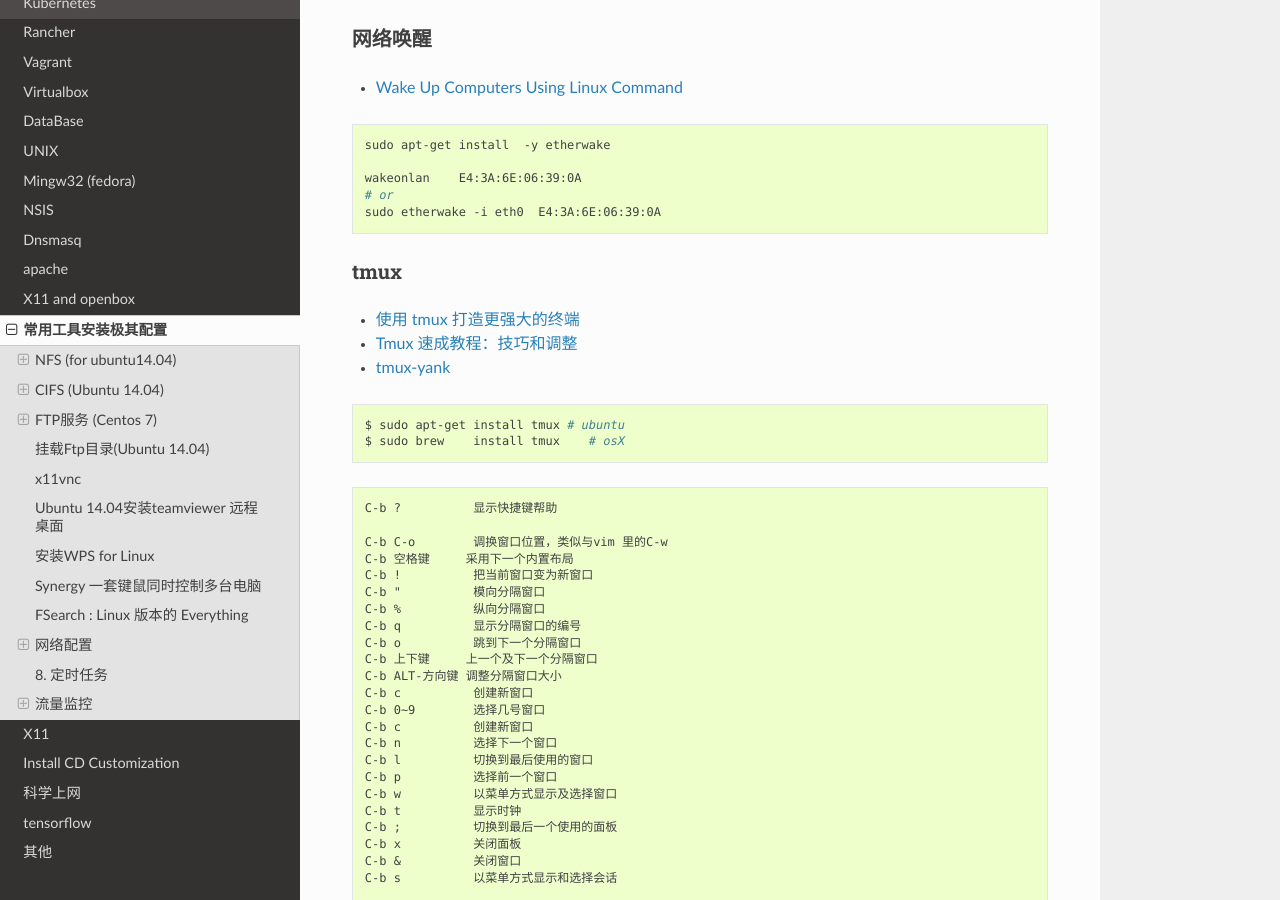
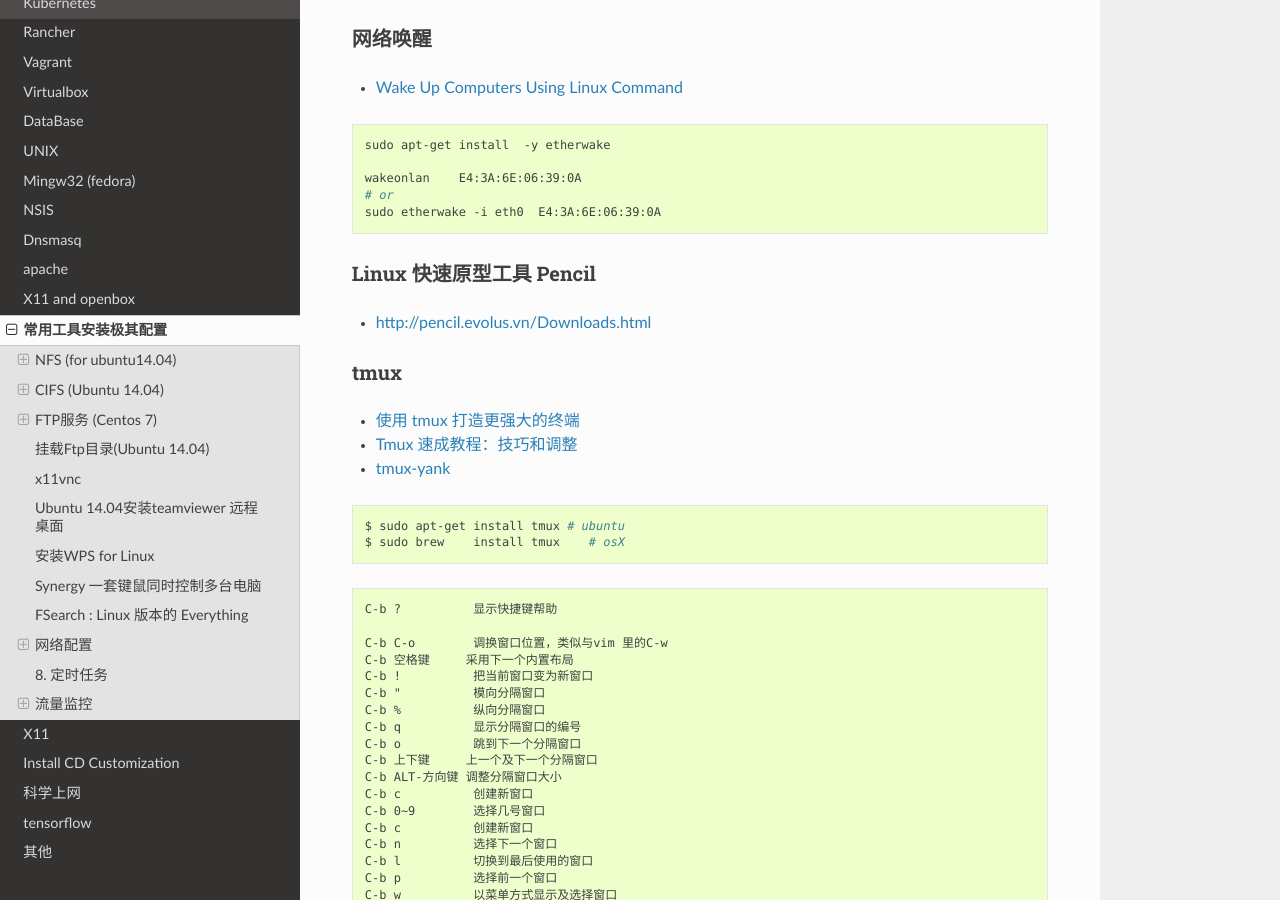
Before and after one commit to my-rds-store/my_space, a Sphinx documentation site: the page built from source/linux_tools_cfg/index.rst, in a window 1280 px wide and 900 px high, scrolled down 10116 px. Built offline with Sphinx 7.4.7 and the Read the Docs theme 2.0.0, drawn with Linux system fonts in a browser that asks for light colours.

Commit message:
update ..

```diff
--- a/source/linux_tools_cfg/index.rst
+++ b/source/linux_tools_cfg/index.rst
@@ -584,6 +584,11 @@
     # or
     sudo etherwake -i eth0  E4:3A:6E:06:39:0A
 
+Linux 快速原型工具 Pencil
+--------------------------------
+
+* http://pencil.evolus.vn/Downloads.html
+
 
 tmux
 --------------------------------
```
